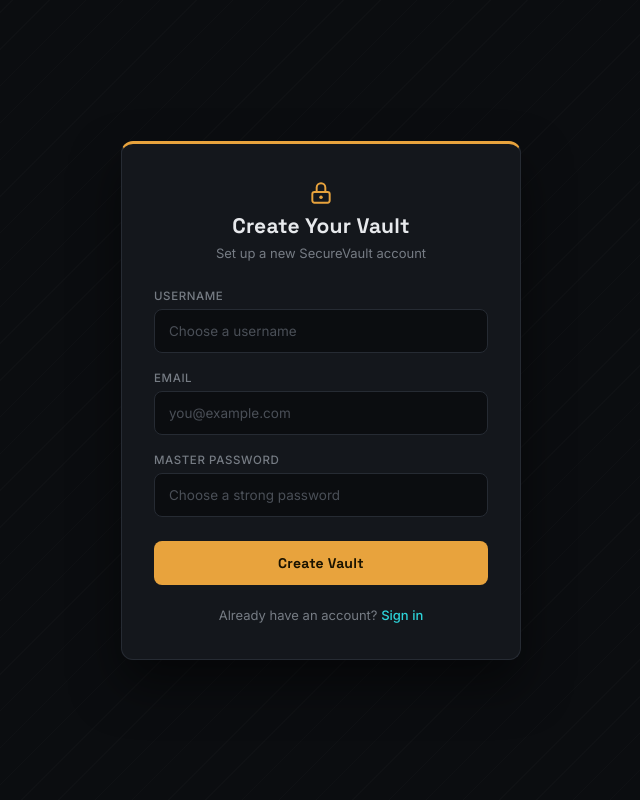
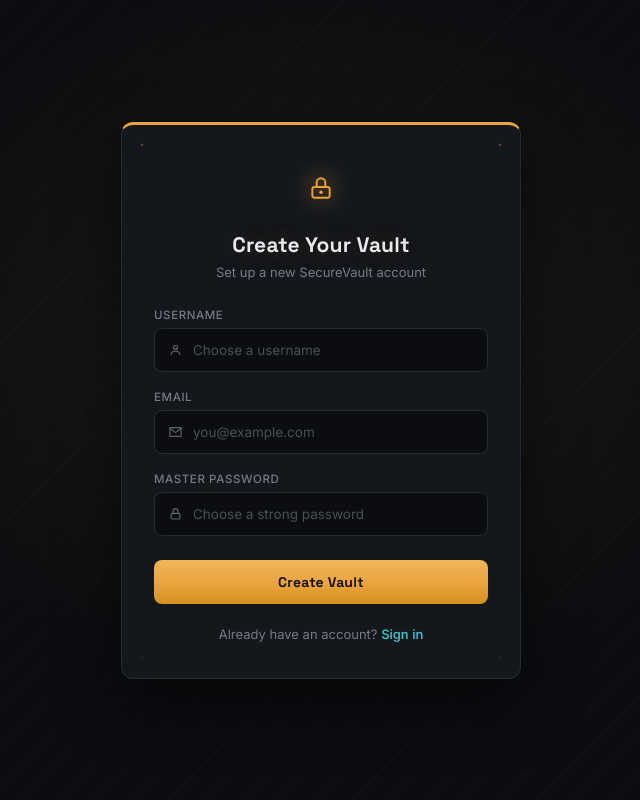
Before and after one commit to Aadityakumar1723/SecureVault, a Flask app: page /register in a window 1280 px wide. Shown: the whole page, without its empty margins (319-959 px from the left). Run offline with Flask 3, Linux system fonts and the light colour scheme.

Commit message:
Updates UI

```diff
--- a/static/style.css
+++ b/static/style.css
@@ -15,8 +15,10 @@
 
 body {
   min-height: 100vh;
-  background: var(--vault-black);
-  background-image: repeating-linear-gradient(135deg, rgba(255,255,255,0.015) 0px, rgba(255,255,255,0.015) 1px, transparent 1px, transparent 26px);
+  background-color: var(--vault-black);
+  background-image:
+    radial-gradient(ellipse 650px 520px at 50% 42%, rgba(232,163,61,0.09), transparent 70%),
+    repeating-linear-gradient(135deg, rgba(255,255,255,0.015) 0px, rgba(255,255,255,0.015) 1px, transparent 1px, transparent 26px);
   color: var(--vault-text);
   font-family: 'Inter', sans-serif;
   display: flex;
@@ -26,22 +28,49 @@ body {
 }
 
 /* Auth / form card */
-.container {
-  width: 100%;
-  max-width: 400px;
-  background: var(--vault-panel);
+.container,
+.dash-container {
+  background-color: var(--vault-panel);
+  background-image:
+    radial-gradient(circle 2.5px at 20px 20px, rgba(232,163,61,0.55), transparent 70%),
+    radial-gradient(circle 2.5px at calc(100% - 20px) 20px, rgba(232,163,61,0.55), transparent 70%),
+    radial-gradient(circle 2.5px at 20px calc(100% - 20px), rgba(255,255,255,0.08), transparent 70%),
+    radial-gradient(circle 2.5px at calc(100% - 20px) calc(100% - 20px), rgba(255,255,255,0.08), transparent 70%);
   border: 1px solid var(--vault-line);
   border-top: 3px solid var(--vault-gold);
   border-radius: 12px;
-  padding: 36px 32px;
-  box-shadow: 0 24px 48px rgba(0,0,0,0.5);
+  box-shadow: 0 24px 60px rgba(0,0,0,0.55), 0 0 0 1px rgba(0,0,0,0.2);
+  animation: cardEnter 0.55s cubic-bezier(0.16, 1, 0.3, 1);
+}
+
+.container { width: 100%; max-width: 400px; padding: 36px 32px; }
+
+@keyframes cardEnter {
+  from { opacity: 0; transform: translateY(18px); }
+  to { opacity: 1; transform: translateY(0); }
 }
 
 .brand {
   display: flex;
   align-items: center;
   justify-content: center;
-  margin-bottom: 6px;
+  margin-bottom: 16px;
+}
+
+.brand-glow {
+  width: 54px;
+  height: 54px;
+  border-radius: 50%;
+  display: flex;
+  align-items: center;
+  justify-content: center;
+  background: radial-gradient(circle, rgba(232,163,61,0.16), transparent 72%);
+  animation: pulseGlow 3.2s ease-in-out infinite;
+}
+
+@keyframes pulseGlow {
+  0%, 100% { box-shadow: 0 0 0 0 rgba(232,163,61,0.12); }
+  50% { box-shadow: 0 0 22px 6px rgba(232,163,61,0.1); }
 }
 
 h2 {
@@ -50,6 +79,11 @@ h2 {
   font-weight: 700;
   text-align: center;
   letter-spacing: 0.2px;
+  text-shadow: 0 0 26px rgba(232,163,61,0.25);
+}
+
+@media (prefers-reduced-motion: reduce) {
+  .container, .dash-container, .brand-glow { animation: none; }
 }
 
 .subtitle {
@@ -71,6 +105,19 @@ label {
 }
 
 .field { margin-bottom: 18px; }
+
+.input-wrap { position: relative; }
+
+.input-wrap svg {
+  position: absolute;
+  left: 14px;
+  top: 50%;
+  transform: translateY(-50%);
+  opacity: 0.4;
+  pointer-events: none;
+}
+
+.input-wrap input { padding-left: 38px !important; }
 
 input[type="text"],
 input[type="email"],
@@ -94,23 +141,40 @@ input:focus {
   box-shadow: 0 0 0 3px rgba(45,212,218,0.15);
 }
 
+.input-wrap svg:has(+ input:focus) { opacity: 0.75; }
+
 button[type="submit"] {
   width: 100%;
   margin-top: 6px;
   padding: 13px;
   border: none;
   border-radius: 8px;
-  background: var(--vault-gold);
+  background: linear-gradient(180deg, #F2B65A 0%, var(--vault-gold) 55%, #D4901F 100%);
   color: #1A1300;
   font-family: 'Space Grotesk', sans-serif;
   font-weight: 700;
   font-size: 14px;
   letter-spacing: 0.3px;
   cursor: pointer;
-  transition: background 0.2s, transform 0.15s;
+  position: relative;
+  overflow: hidden;
+  transition: filter 0.2s, transform 0.15s;
 }
 
-button[type="submit"]:hover { background: #F0B256; transform: translateY(-1px); }
+button[type="submit"]::after {
+  content: '';
+  position: absolute;
+  top: 0;
+  left: -75%;
+  width: 50%;
+  height: 100%;
+  background: linear-gradient(120deg, transparent, rgba(255,255,255,0.4), transparent);
+  transform: skewX(-20deg);
+  transition: left 0.5s ease;
+}
+
+button[type="submit"]:hover { filter: brightness(1.07); transform: translateY(-1px); }
+button[type="submit"]:hover::after { left: 125%; }
 button[type="submit"]:active { transform: translateY(0); }
 
 .footer-link {
@@ -127,12 +191,7 @@ button[type="submit"]:active { transform: translateY(0); }
 .dash-container {
   width: 100%;
   max-width: 880px;
-  background: var(--vault-panel);
-  border: 1px solid var(--vault-line);
-  border-top: 3px solid var(--vault-gold);
-  border-radius: 12px;
   padding: 28px 32px 32px;
-  box-shadow: 0 24px 48px rgba(0,0,0,0.5);
 }
 
 .dash-header {
--- a/templates/register.html
+++ b/templates/register.html
@@ -8,11 +8,13 @@
     <div class="container">
 
         <div class="brand">
+            <div class="brand-glow">
                 <svg width="26" height="26" viewBox="0 0 24 24" fill="none">
                     <rect x="4" y="11" width="16" height="10" rx="2" stroke="#E8A33D" stroke-width="1.8"/>
                     <path d="M8 11V7a4 4 0 0 1 8 0v4" stroke="#E8A33D" stroke-width="1.8"/>
                     <circle cx="12" cy="16" r="1.6" fill="#E8A33D"/>
                 </svg>
+            </div>
         </div>
 
         <h2>Create Your Vault</h2>
@@ -22,17 +24,26 @@
 
             <div class="field">
                 <label for="username">Username</label>
+                <div class="input-wrap">
+                    <svg width="15" height="15" viewBox="0 0 24 24" fill="none" stroke="#E7E9EC" stroke-width="1.8"><circle cx="12" cy="8" r="3.2"/><path d="M5 20c0-3.5 3-6 7-6s7 2.5 7 6"/></svg>
                     <input type="text" id="username" name="username" placeholder="Choose a username" required>
+                </div>
             </div>
 
             <div class="field">
                 <label for="email">Email</label>
+                <div class="input-wrap">
+                    <svg width="15" height="15" viewBox="0 0 24 24" fill="none" stroke="#E7E9EC" stroke-width="1.8"><path d="M3 6l9 7 9-7"/><path d="M4 5h16a1 1 0 0 1 1 1v12a1 1 0 0 1-1 1H4a1 1 0 0 1-1-1V6a1 1 0 0 1 1-1z"/></svg>
                     <input type="email" id="email" name="email" placeholder="you@example.com" required>
+                </div>
             </div>
 
             <div class="field">
                 <label for="password">Master Password</label>
+                <div class="input-wrap">
+                    <svg width="15" height="15" viewBox="0 0 24 24" fill="none" stroke="#E7E9EC" stroke-width="1.8"><rect x="5" y="11" width="14" height="9" rx="1.5"/><path d="M8 11V7.5a4 4 0 0 1 8 0V11"/></svg>
                     <input type="password" id="password" name="password" placeholder="Choose a strong password" required>
+                </div>
             </div>
 
             <button type="submit">Create Vault</button>
```
Also changed, not shown: templates/add.html (+12 -3 lines), templates/edit.html (+12 -3 lines), templates/login.html (+8 -0 lines). Lines whose indentation alone changed are shown as unchanged.
